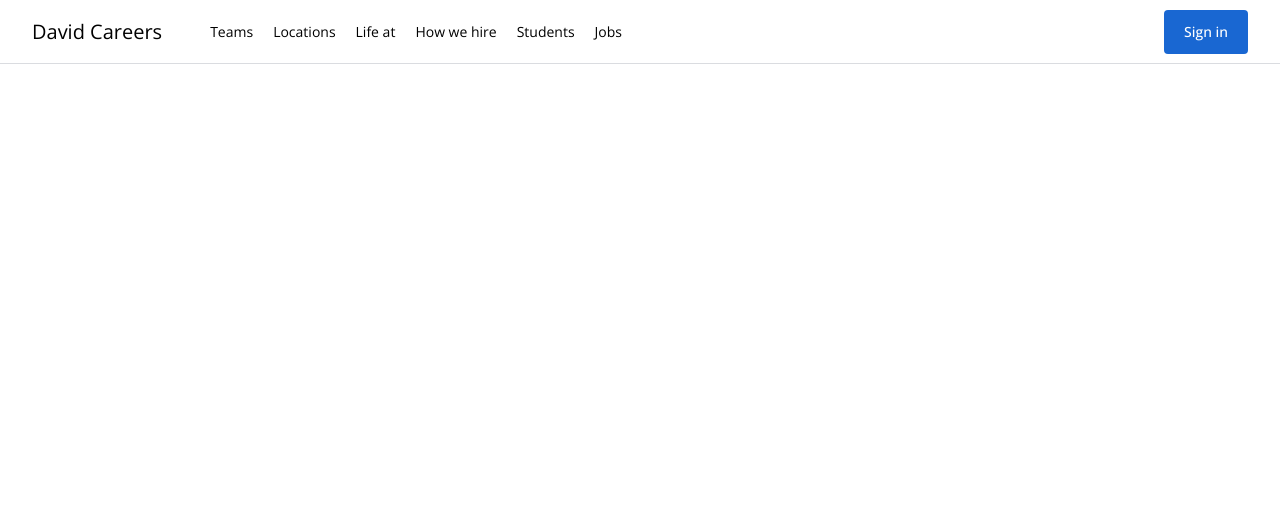
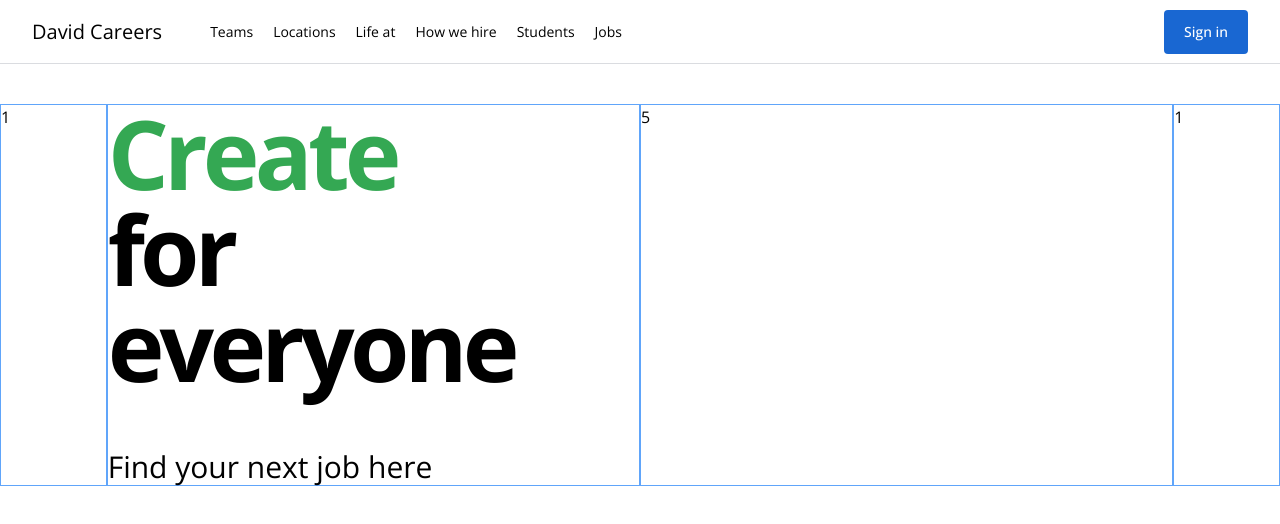
Before and after one commit to davidpantelic/vue-learning, a Vue app in the folder job-search/: page / in a window 1280 px wide. Shown: the top 524 px of the page. Built offline with nearby package versions, Linux system fonts and the light colour scheme.

Commit message:
in the middle of course section - hero section added with headline changing first word; lifecycle events added;

```diff
--- a/job-search/src/App.vue
+++ b/job-search/src/App.vue
@@ -1,14 +1,17 @@
 <template>
   <main-nav />
+  <the-hero />
 </template>
 
 <script>
 import MainNav from '@/components/MainNav.vue';
+import TheHero from '@/components/TheHero.vue';
 
 export default {
   name: 'App',
   components: {
     MainNav,
+    TheHero,
   },
 };
 </script>
--- a/job-search/src/components/MainNav.vue
+++ b/job-search/src/components/MainNav.vue
@@ -1,5 +1,5 @@
 <template>
-  <header class="w-full text-sm">
+  <header :class="['w-full', 'text-sm', headerHeightClass]">
     <div class="fixed left-0 top-0 h-16 w-full bg-white">
       <div class="mx-auto flex h-full flex-nowrap border-b border-solid border-brand-grey-1 px-8">
         <a :href="url" class="flex h-full items-center text-xl">{{ company }}</a>
@@ -48,6 +48,14 @@
       isLoggedIn: false,
     };
   },
+  computed: {
+    headerHeightClass() {
+      return {
+        'h-16': !this.isLoggedIn,
+        'h-32': this.isLoggedIn,
+      };
+    },
+  },
   methods: {
     loginUser() {
       this.isLoggedIn = true;
--- /dev/null
+++ b/job-search/src/components/TheHeadline.vue
@@ -0,0 +1,70 @@
+<template>
+  <section>
+    <h1 class="mb-14 text-8xl font-bold tracking-tighter">
+      <span :class="actionClasses">{{ actionWord }}</span>
+      <br />
+      for everyone
+    </h1>
+    <h2 class="text-3xl font-light">Find your next job here</h2>
+  </section>
+</template>
+
+<script>
+import nextElementInList from '@/utils/nextElementInLIst';
+
+export default {
+  name: 'TheHeadline',
+  data() {
+    return {
+      actionWord: 'Build',
+      interval: null,
+    };
+  },
+  computed: {
+    actionClasses() {
+      return {
+        // build: this.actionWord === 'Build',
+        // create: this.actionWord === 'Create',
+        // design: this.actionWord === 'Design',
+        // code: this.actionWord === 'Code',
+        // ili ovako
+        [this.actionWord.toLowerCase()]: true,
+      };
+    },
+  },
+  created() {
+    // lyfecycle event
+    this.changeTitle();
+  },
+  beforeUnmount() {
+    // lyfecycle event
+    clearInterval(this.interval);
+  },
+  methods: {
+    changeTitle() {
+      this.interval = setInterval(() => {
+        const actions = ['Build', 'Create', 'Design', 'Code'];
+        this.actionWord = nextElementInList(actions, this.actionWord);
+      }, 3000);
+    },
+  },
+};
+</script>
+
+<style scoped>
+.build {
+  color: #1a73e8;
+}
+
+.create {
+  color: #34a853;
+}
+
+.design {
+  color: #f9ab00;
+}
+
+.code {
+  color: #d93025;
+}
+</style>
--- /dev/null
+++ b/job-search/src/components/TheHero.vue
@@ -0,0 +1,24 @@
+<template>
+  <main>
+    <section class="flex h-screen flex-col pb-20 pt-10">
+      <div class="grid grid-cols-12">
+        <div class="col-span-1 col-start-1 border border-solid border-blue-400">1</div>
+        <div class="col-span-5 col-start-2 border border-solid border-blue-400">
+          <the-headline />
+        </div>
+        <div class="col-span-5 col-start-7 border border-solid border-blue-400">5</div>
+        <div class="col-span-1 col-start-12 border border-solid border-blue-400">1</div>
+      </div>
+    </section>
+  </main>
+</template>
+
+<script>
+import TheHeadline from '@/components/TheHeadline.vue';
+export default {
+  name: 'TheHero',
+  components: {
+    TheHeadline,
+  },
+};
+</script>
--- a/job-search/src/playground.js
+++ b/job-search/src/playground.js
@@ -11,10 +11,26 @@
 // console.log(squares2);
 
 // ? dynamic object keys
-const favoritFood = 'sushi';
+// const favoritFood = 'sushi';
 
-const goodFoods = {
-  [favoritFood]: true,
-};
+// const goodFoods = {
+//   [favoritFood]: true,
+// };
 
-console.log(goodFoods);
+// console.log(goodFoods);
+
+// ? setTimeout, setInterval, clearInterval
+
+// setTimeout(() => {
+//   console.log('test');
+// }, 2000);
+
+// const interval = setInterval(() => {
+//   console.log('test');
+// }, 1000);
+
+// setTimeout(() => {
+//   clearInterval(interval);
+// }, 4000);
+
+// ?
--- /dev/null
+++ b/job-search/src/utils/nextElementInLIst.js
@@ -0,0 +1,8 @@
+const nextElementInList = (list, value) => {
+  const currentValueIndex = list.indexOf(value);
+  const nextValueIndex = (currentValueIndex + 1) % list.length;
+  const nextValue = list[nextValueIndex];
+  return nextValue;
+};
+
+export default nextElementInList;
```
Also changed, not shown: 1 other file (tests, documents, lock files or other folders).
